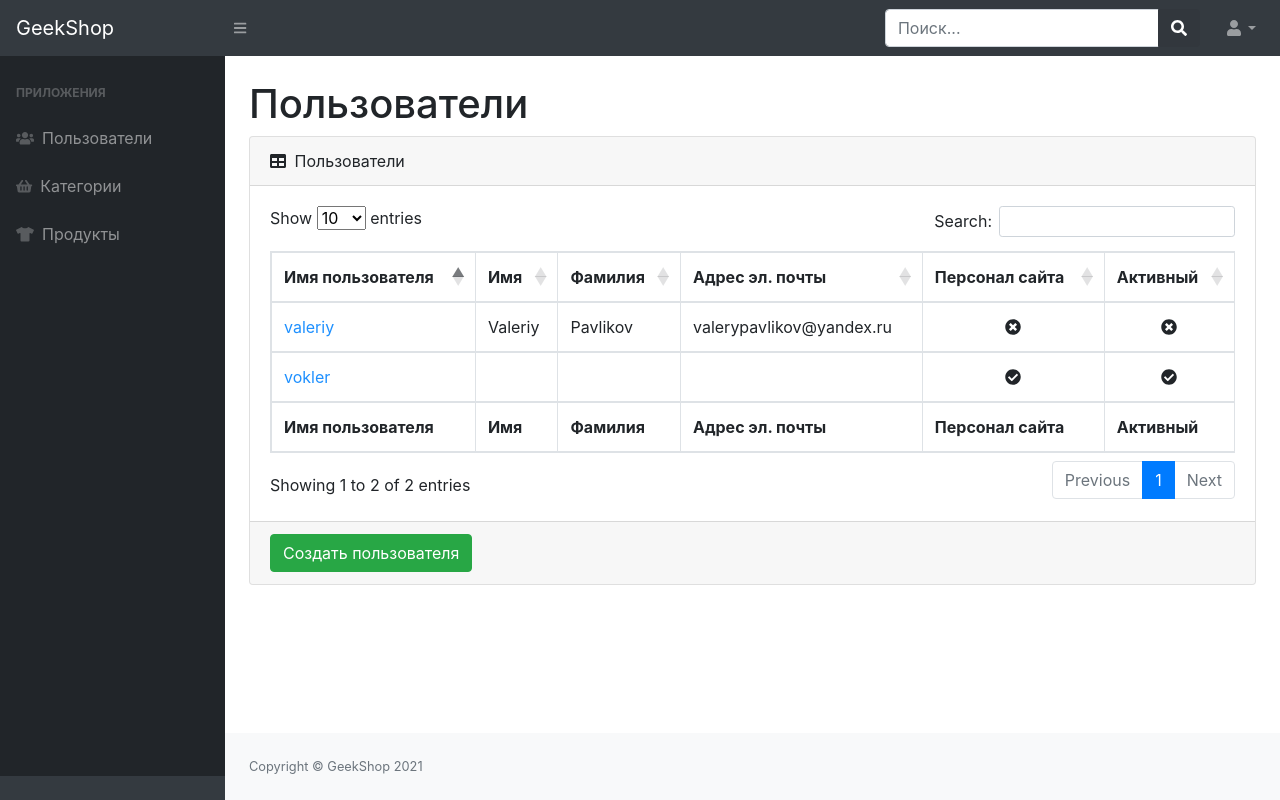
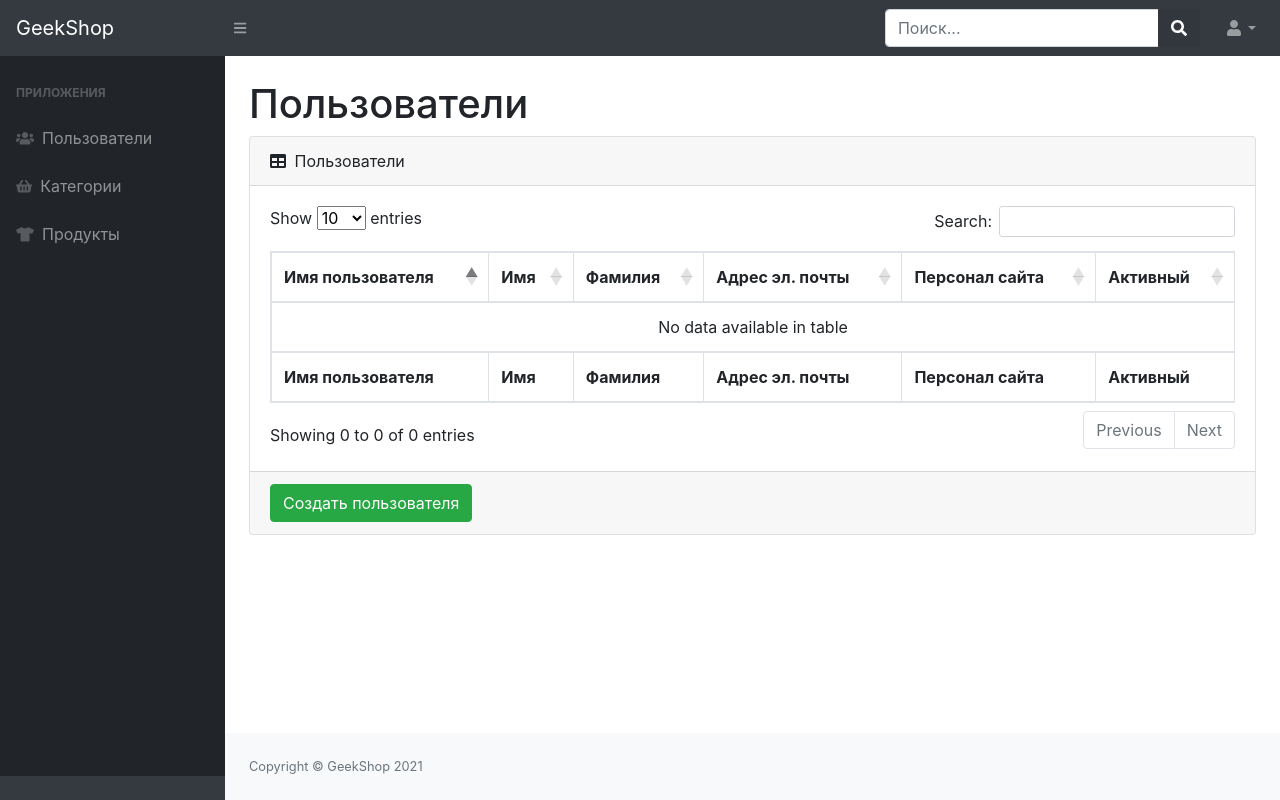
Before and after one commit to alex-m-kr/django-gshop, a Django app: template admins/templates/admins/admin-users-read.html in a window 1280 px wide. Run offline with Django 3.2, Linux system fonts and the light colour scheme; the template is opened without the code that fills it, so the values that code supplies are empty; some libraries are stand-ins or nearby versions.

Commit message:
add READ

```diff
--- a/admins/templates/admins/admin-users-read.html
+++ b/admins/templates/admins/admin-users-read.html
@@ -34,29 +34,32 @@
                             </tr>
                             </tfoot>
                             <tbody>
-                            <tr>
-                                <td><a href="#" style="color: dodgerblue">vokler</a>
-                                </td>
-                                <td></td>
-                                <td></td>
-                                <td></td>
-                                <td class="text-center"><i
-                                        class="fas fa-check-circle"></i></td>
-                                <td class="text-center"><i
-                                        class="fas fa-check-circle"></i></td>
-                            </tr>
-                            <tr>
-                                <td><a href="admin-users-update-delete.html"
-                                       style="color: dodgerblue">valeriy</a>
-                                </td>
-                                <td>Valeriy</td>
-                                <td>Pavlikov</td>
-                                <td>valerypavlikov@yandex.ru</td>
-                                <td class="text-center"><i
-                                        class="fas fa-times-circle"></i></td>
-                                <td class="text-center"><i
-                                        class="fas fa-times-circle"></i></td>
-                            </tr>
+                            {% for user in users %}
+                                <tr>
+                                    <td>
+                                        <a href="admin-users-update-delete.html"
+                                           style="color: dodgerblue">{{ user.username }}</a>
+                                    </td>
+                                    <td>{{ user.first_name }}</td>
+                                    <td>{{ user.last_name }}</td>
+                                    <td>{{ user.email }}</td>
+                                    <td class="text-center">
+                                        {% if user.is_staff %}
+                                            <i class="fas fa-check-circle"></i>
+                                        {% else %}
+                                            <i class="fas fa-times-circle"></i>
+                                        {% endif %}
+                                    <td class="text-center">
+                                        {% if user.is_active %}
+                                            <i class="fas fa-check-circle"></i>
+                                        {% else %}
+                                            <i class="fas fa-times-circle"></i>
+                                        {% endif %}
+                                    </td>
+                                </tr>
+
+                            {% endfor %}
+
                             </tbody>
                         </table>
                     </div>
--- a/admins/views.py
+++ b/admins/views.py
@@ -1,4 +1,6 @@
 from django.shortcuts import render
+
+from users.models import User
 
 
 # Create your views here.
@@ -8,7 +10,8 @@ def index(request):
 
 # Здесь будет CRUD
 def admin_users(request):
-    return render(request, 'admins/admin-users-read.html')
+    context = {'users': User.objects.all()}
+    return render(request, 'admins/admin-users-read.html', context)
 
 
 def admin_users_create(request):
```
